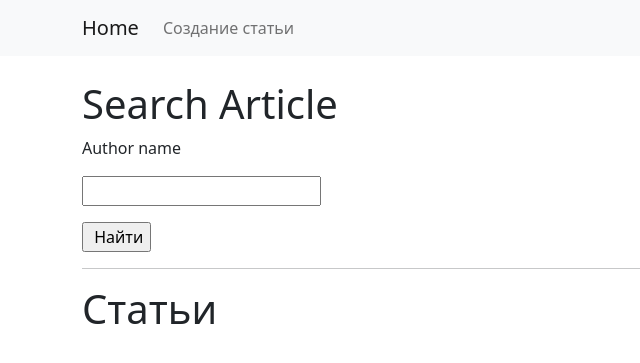
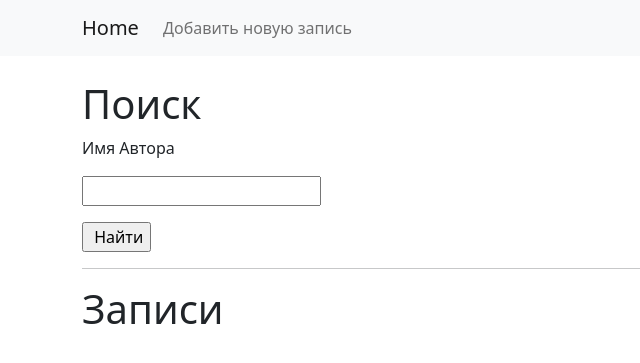
Before and after one commit to AsimRaziyev/guests-book, a Django app: page / in a window 1280 px wide. Shown: the top 363 px of the page, without its empty margins (0-640 px from the left). Run offline with Django 4.2, Linux system fonts and the light colour scheme; data that the repository does not hold is empty; some libraries are stand-ins or nearby versions.

Commit message:
Исправление

```diff
--- a/webapp/forms.py
+++ b/webapp/forms.py
@@ -3,11 +3,11 @@ from django.forms import widgets
 
 
 class ArticleForm(forms.Form):
-    authorName = forms.CharField(max_length=50, required=True, label='Author name')
-    authorEmail = forms.EmailField(max_length=50, required=True, label='Author email')
-    content = forms.CharField(max_length=3000, required=True, label='Content',
+    authorName = forms.CharField(max_length=50, required=True, label='Имя:')
+    authorEmail = forms.EmailField(max_length=50, required=True, label='Email:')
+    content = forms.CharField(max_length=3000, required=True, label='Текст:',
                               widget=widgets.Textarea(attrs={"cols": 40, "rows": 3}))
 
 
 class ArticleSearch(forms.Form):
-    authorName = forms.CharField(max_length=50, required=True, label='Author name')
+    authorName = forms.CharField(max_length=50, required=True, label='Имя Автора')
--- a/webapp/templates/delete.html
+++ b/webapp/templates/delete.html
@@ -1,10 +1,10 @@
 {% extends "base.html" %}
-{% block title %}Удаление статьи{% endblock %}
+{% block title %}Удаление записи{% endblock %}
 
 {% block content %}
 <form action="" method="post">
 {% csrf_token %}
-    <h2>Вы уверены что хотите удалить статью {{ article.title }}?</h2>
+    <h2>Вы уверены что хотите удалить запись {{ article.title }}?</h2>
 
     <button class="btn btn-danger" type="submit">Да</button>
     <a class="btn btn-primary" href="{% url "index" %}">Нет</a>
--- a/webapp/templates/index.html
+++ b/webapp/templates/index.html
@@ -2,20 +2,20 @@
 {% load static %}
 {% block nav %}
     <li class="nav-item">
-        <a class="nav-link" href="{% url "create_article" %}">Создание статьи</a>
+        <a class="nav-link" href="{% url "create_article" %}">Добавить новую запись</a>
     </li>
 {% endblock %}
 {% block content %}
     <br>
 
-    <h1>Search Article</h1>
+    <h1>Поиск</h1>
     <form action="" method="get">
         {% include "partial/form.html" with button_text=" Найти" %}
     </form>
 
     <hr>
 
-    <h1>Статьи</h1>
+    <h1>Записи</h1>
     <div class="row">
         {% for article in articles %}
             <div class="col-12 col-md-6 col-lg-4">
--- a/webapp/templates/partial/form.html
+++ b/webapp/templates/partial/form.html
@@ -1,8 +1,4 @@
 {% csrf_token %}
-
-{#{% for error in form.non_field_errors %}#}
-{#    <p class="form-error">{{ error }}</p>#}
-{#{% endfor %}#}
 
 {% for field in form %}
    <p><label for="{{ field.id_for_label }}">{{ field.label }}</label></p>
--- a/webapp/templates/update.html
+++ b/webapp/templates/update.html
@@ -2,9 +2,10 @@
 {% block title %}Изменение статьи{% endblock %}
 
 {% block content %}
-    <h1>Update Article</h1>
+    <h1>Редактировать запись</h1>
     <form action="" method="post">
-        {% include "partial/form.html" with button_text="Изменить"%}
+        {% include "partial/form.html" with button_text="Сохранить"%}
     </form>
+    <br>
     <a href="{% url "index" %}">На главную</a>
 {% endblock %}
--- a/webapp/views.py
+++ b/webapp/views.py
@@ -26,7 +26,7 @@ def create_article(request):
             author_name = form.cleaned_data.get("authorName")
             author_email = form.cleaned_data.get("authorEmail")
             content = form.cleaned_data.get("content")
-            Article.objects.create(authorName=author_name, authorEmail=author_email, content=content)
+            Article.objects.create(authorName=author_name.capitalize(), authorEmail=author_email, content=content)
             return redirect("index")
         return render(request, "create.html", {"form": form})
 
```
Also changed, not shown: webapp/models.py (+4 -4 lines), webapp/templates/create.html (+4 -3 lines), webapp/migrations/0002_alter_article_options_alter_article_authoremail.py (added).
